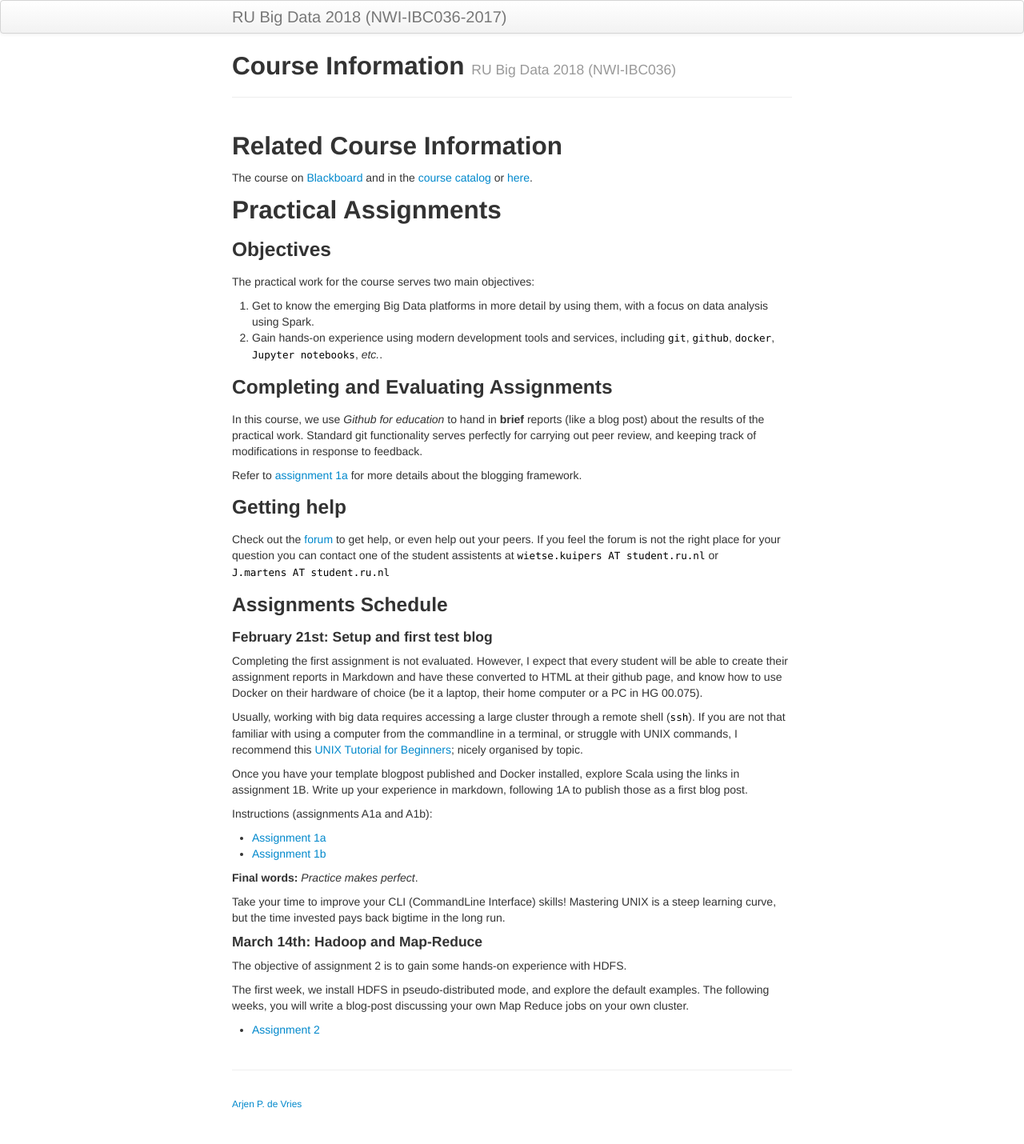
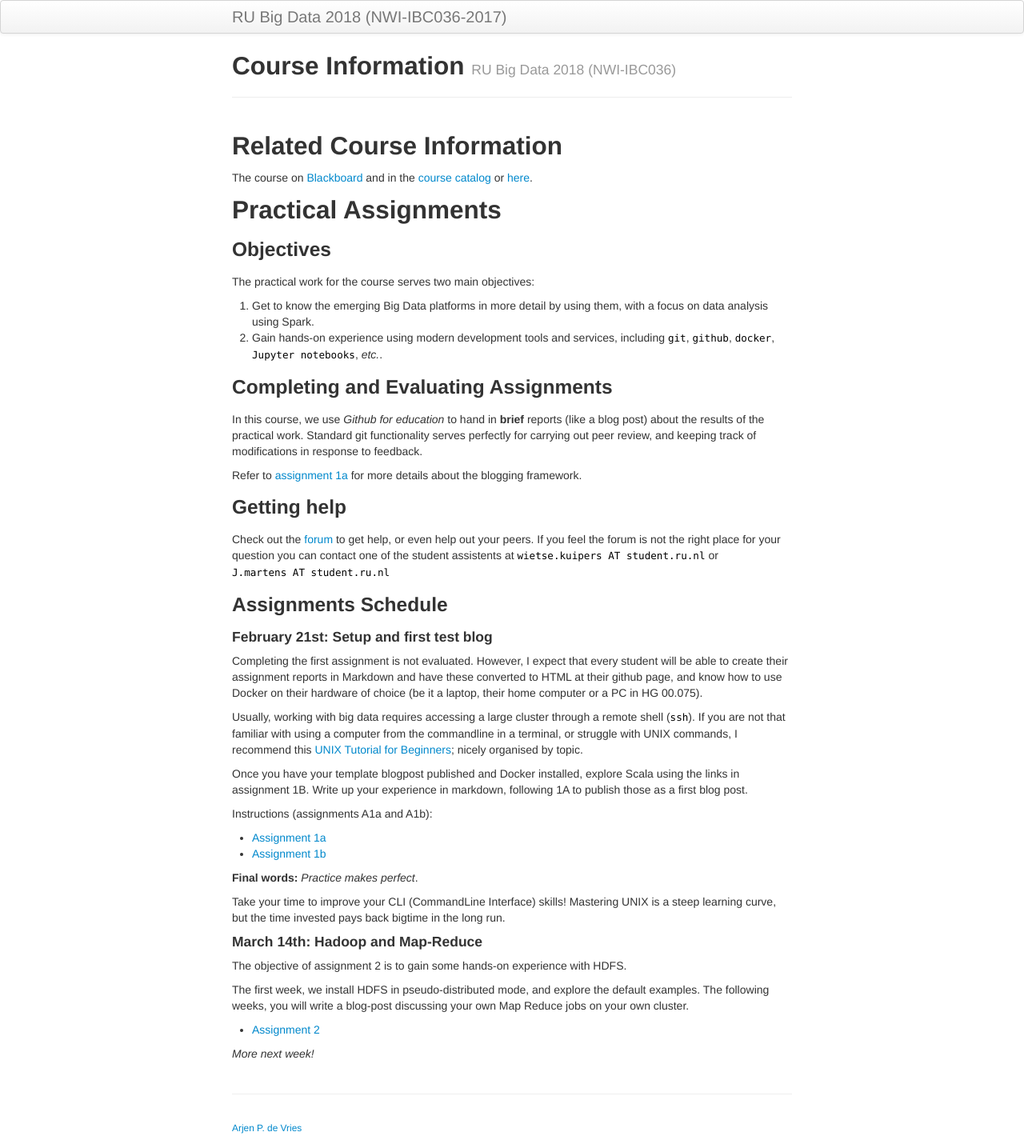
Before and after one commit to Thelukepet/course, a Jekyll site: the page built from index.md, in a window 1280 px wide. Shown: the whole page at 80% size. Built offline with Jekyll 4.4.1, drawn with Linux system fonts in a browser that asks for light colours; before the commit the page ends 1400 px from its top, so only the background shows below that.

Commit message:
Minor (to trigger rebuild)

```diff
--- a/index.md
+++ b/index.md
@@ -70,3 +70,5 @@ The first week, we install HDFS in pseudo-distributed mode, and explore the defa
 The following weeks, you will write a blog-post discussing your own Map Reduce jobs on your own cluster.
 
 * [Assignment 2](assignments/A2-mapreduce.html)
+
+_More next week!_
```
